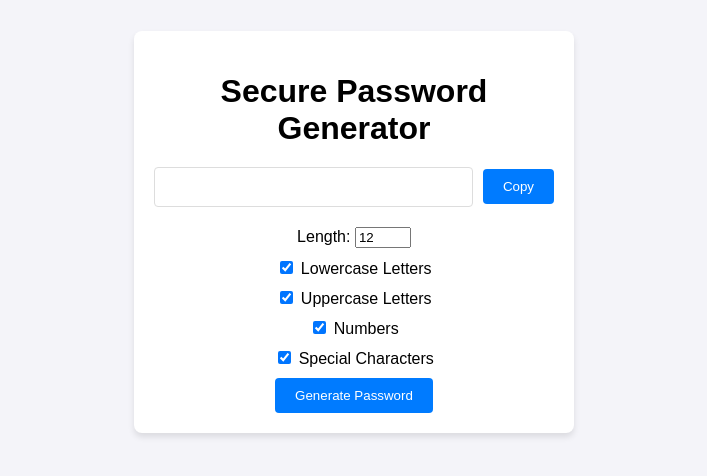
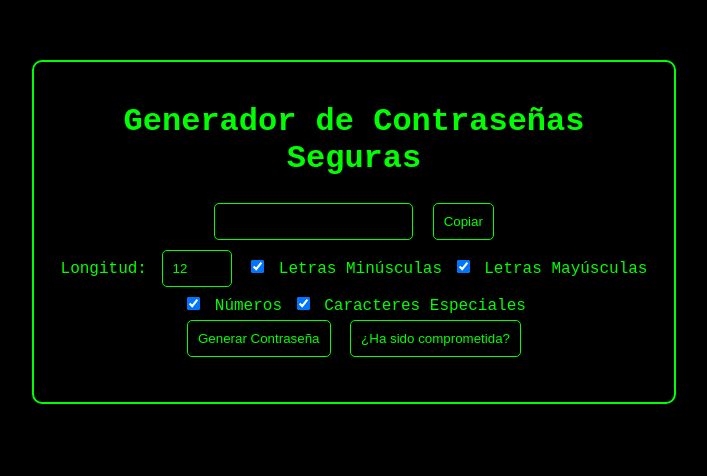
Before and after one commit to s2952/PasswordGenerator, a plain HTML site: page index.html in a window 1280 px wide. Shown: the part 168-644 px from the top of the page, without its empty margins (286-993 px from the left). Drawn offline with Linux system fonts and the light colour scheme.

Commit message:
estilo nuevo, haveibeenpwned y centrado
nuevo estilo hacker, integracion de haveibeenpwned y generador centrado en la pantalla.

```diff
--- a/index.html
+++ b/index.html
@@ -1,43 +1,47 @@
 <!DOCTYPE html>
-<html lang="en">
+<html lang="es">
 <head>
   <meta charset="UTF-8">
   <meta name="viewport" content="width=device-width, initial-scale=1.0">
-  <title>Secure Password Generator</title>
+  <title>Generador de Contraseñas Seguras</title>
   <link rel="stylesheet" href="styles.css">
 </head>
 <body>
   <div class="container">
-    <h1>Secure Password Generator</h1>
+    <h1>Generador de Contraseñas Seguras</h1>
 
     <!-- Password Display -->
     <div class="password-display">
       <input type="text" id="password" readonly>
-      <button id="copy-btn">Copy</button>
+      <button id="copy-btn">Copiar</button>
     </div>
 
     <!-- Options -->
     <div class="options">
       <label>
-        Length:
+        Longitud:
         <input type="number" id="length" min="4" max="50" value="12">
       </label>
       <label>
-        <input type="checkbox" id="include-lowercase" checked> Lowercase Letters
+        <input type="checkbox" id="include-lowercase" checked> Letras Minúsculas
       </label>
       <label>
-        <input type="checkbox" id="include-uppercase" checked> Uppercase Letters
+        <input type="checkbox" id="include-uppercase" checked> Letras Mayúsculas
       </label>
       <label>
-        <input type="checkbox" id="include-numbers" checked> Numbers
+        <input type="checkbox" id="include-numbers" checked> Números
       </label>
       <label>
-        <input type="checkbox" id="include-symbols" checked> Special Characters
+        <input type="checkbox" id="include-symbols" checked> Caracteres Especiales
       </label>
     </div>
 
-    <!-- Generate Button -->
-    <button id="generate-btn">Generate Password</button>
+    <!-- Generate and Check Buttons -->
+    <button id="generate-btn">Generar Contraseña</button>
+    <button id="check-btn">¿Ha sido comprometida?</button>
+
+    <!-- API Result -->
+    <div id="api-result"></div>
   </div>
 
   <script src="script.js"></script>
--- a/script.js
+++ b/script.js
@@ -1,14 +1,16 @@
-// DOM References
+// Referencias al DOM
 const passwordInput = document.getElementById("password");
 const copyBtn = document.getElementById("copy-btn");
 const generateBtn = document.getElementById("generate-btn");
+const checkBtn = document.getElementById("check-btn");
 const lengthInput = document.getElementById("length");
 const includeLowercase = document.getElementById("include-lowercase");
 const includeUppercase = document.getElementById("include-uppercase");
 const includeNumbers = document.getElementById("include-numbers");
 const includeSymbols = document.getElementById("include-symbols");
+const apiResult = document.getElementById("api-result");
 
-// Function to generate a password
+// Función para generar una contraseña
 function generatePassword() {
   const length = parseInt(lengthInput.value);
   const useLowercase = includeLowercase.checked;
@@ -16,7 +18,6 @@ function generatePassword() {
   const useNumbers = includeNumbers.checked;
   const useSymbols = includeSymbols.checked;
 
-  // Possible characters
   const lowercaseChars = "abcdefghijklmnopqrstuvwxyz";
   const uppercaseChars = "ABCDEFGHIJKLMNOPQRSTUVWXYZ";
   const numberChars = "0123456789";
@@ -29,7 +30,7 @@ function generatePassword() {
   if (useSymbols) allChars += symbolChars;
 
   if (allChars === "") {
-    alert("Please select at least one option.");
+    alert("Por favor selecciona al menos una opción.");
     return "";
   }
 
@@ -42,15 +43,55 @@ function generatePassword() {
   return password;
 }
 
-// Event Listener to Generate Password
+// Evento para generar la contraseña
 generateBtn.addEventListener("click", () => {
   const password = generatePassword();
   passwordInput.value = password;
 });
 
-// Event Listener to Copy Password
+// Evento para copiar la contraseña
 copyBtn.addEventListener("click", () => {
   passwordInput.select();
   document.execCommand("copy");
-  alert("Password copied to clipboard.");
+  alert("Contraseña copiada al portapapeles.");
 });
+
+// Evento para verificar si la contraseña ha sido comprometida
+checkBtn.addEventListener("click", async () => {
+  const password = passwordInput.value;
+  if (!password) {
+    alert("Por favor genera una contraseña primero.");
+    return;
+  }
+
+  // Calcula el hash SHA-1 de la contraseña
+  const hashedPassword = await sha1(password);
+  const prefix = hashedPassword.slice(0, 5); // Primeros 5 caracteres
+  const suffix = hashedPassword.slice(5); // Resto del hash
+
+  // Consulta a la API de "Have I Been Pwned"
+  fetch(`https://api.pwnedpasswords.com/range/${prefix}`)
+    .then(response => response.text())
+    .then(data => {
+      const lines = data.split("\n"); // Divide la respuesta en líneas
+      const match = lines.find(line => line.startsWith(suffix.toUpperCase())); // Busca el hash
+      if (match) {
+        const count = match.split(":")[1]; // Obtiene el número de ocurrencias
+        apiResult.textContent = `¡Oh no! Tu contraseña ha sido comprometida ${count} veces.`;
+      } else {
+        apiResult.textContent = "¡Todo bien! Tu contraseña no ha sido encontrada en la base de datos.";
+      }
+    })
+    .catch(error => {
+      apiResult.textContent = "Error al verificar la contraseña.";
+      console.error(error);
+    });
+});
+
+// Función para calcular el hash SHA-1
+async function sha1(message) {
+  const msgBuffer = new TextEncoder().encode(message); // Codifica el mensaje
+  const hashBuffer = await crypto.subtle.digest("SHA-1", msgBuffer); // Genera el hash
+  const hashArray = Array.from(new Uint8Array(hashBuffer)); // Convierte el buffer en un array
+  return hashArray.map(b => b.toString(16).padStart(2, "0")).join(""); // Convierte el array a hexadecimal
+}
--- a/styles.css
+++ b/styles.css
@@ -1,71 +1,39 @@
 body {
-  font-family: Arial, sans-serif;
+  background-color: black;
+  color: lime;
+  font-family: "Courier New", monospace;
+  text-align: center;
   margin: 0;
   padding: 0;
   display: flex;
   justify-content: center;
   align-items: center;
-  height: 100vh;
-  background-color: #f4f4f9;
+  height: 100vh; /* Altura completa de la ventana */
 }
 
 .container {
-  background: #ffffff;
+  max-width: 600px;
   padding: 20px;
-  border-radius: 8px;
-  box-shadow: 0 4px 6px rgba(0, 0, 0, 0.1);
-  text-align: center;
-  max-width: 400px;
-  width: 100%;
+  border: 2px solid lime;
+  border-radius: 10px;
 }
 
-h1 {
-  margin-bottom: 20px;
+input, button {
+  background-color: black;
+  color: lime;
+  border: 1px solid lime;
+  padding: 10px;
+  margin: 5px;
+  border-radius: 5px;
 }
 
-.password-display {
-  display: flex;
-  justify-content: space-between;
-  align-items: center;
-  margin-bottom: 20px;
-}
-
-#password {
-  flex: 1;
-  padding: 10px;
-  font-size: 16px;
-  border: 1px solid #ddd;
-  border-radius: 4px;
-  margin-right: 10px;
-}
-
-#copy-btn {
-  padding: 10px 20px;
-  background-color: #007bff;
-  color: white;
-  border: none;
-  border-radius: 4px;
+button:hover {
+  background-color: lime;
+  color: black;
   cursor: pointer;
 }
 
-#copy-btn:hover {
-  background-color: #0056b3;
+#api-result {
+  margin-top: 20px;
+  font-size: 1.2em;
 }
-
-.options label {
-  display: block;
-  margin-bottom: 10px;
-}
-
-button {
-  padding: 10px 20px;
-  background-color: #007bff;
-  color: white;
-  border: none;
-  border-radius: 4px;
-  cursor: pointer;
-}
-
-button:hover {
-  background-color: #0056b3;
-}
```
